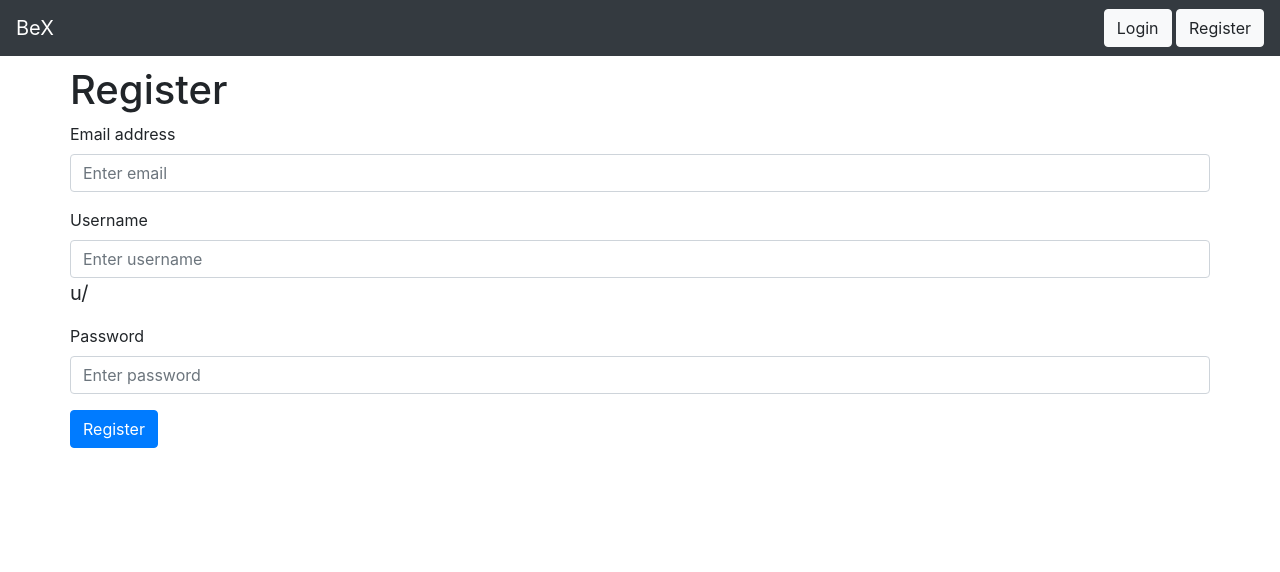
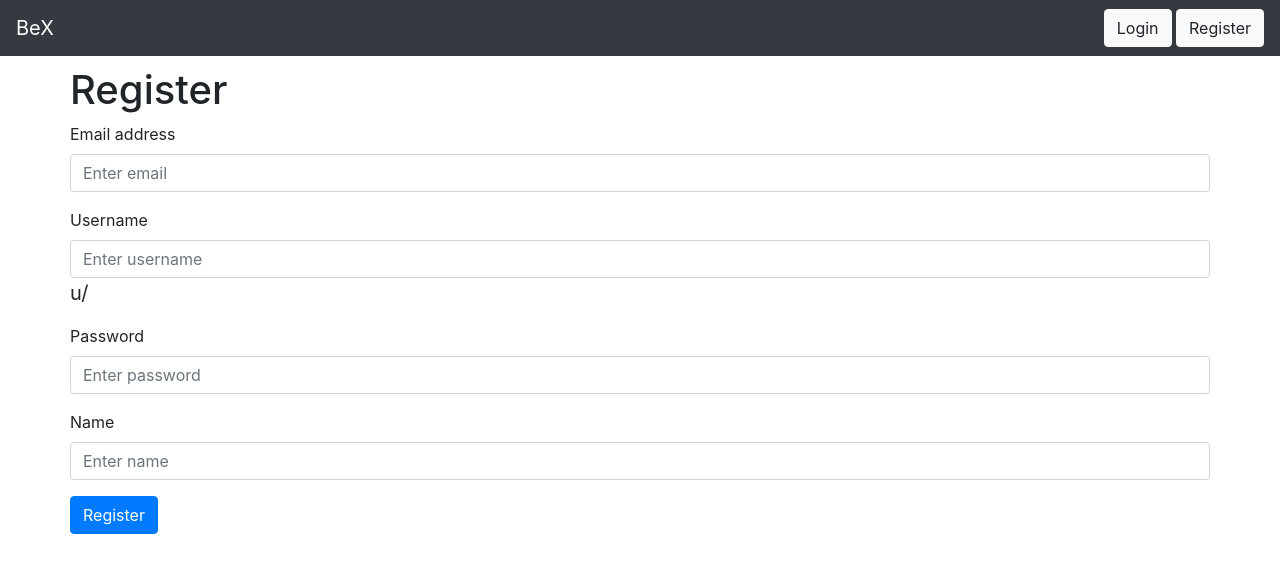
Before and after one commit to subins2000/bex, a React app in the folder frontend/: page /register in a window 1280 px wide. Shown: the top 572 px of the page. Built offline with nearby package versions, Linux system fonts and the light colour scheme.

Commit message:
Redirect on registration

```diff
--- a/frontend/src/components/Register.js
+++ b/frontend/src/components/Register.js
@@ -1,7 +1,10 @@
 import React, { Component } from 'react';
 import axios from 'axios';
+import toastr from 'toastr';
 
 import Header from './partial/Header.js';
+
+import 'toastr/build/toastr.min.css';
 
 class Register extends Component {
     constructor(props){
@@ -11,6 +14,7 @@ class Register extends Component {
             inputEmail: '',
             inputUsername: '',
             inputPassword: '',
+            inputName: '',
         };
 
         this.handleInputChange = this.handleInputChange.bind(this);
@@ -24,12 +28,20 @@ class Register extends Component {
     handleFormSubmit(e) {
         e.preventDefault();
 
+        var $this = this;
+
         axios.post('/api/users/register', {
             email: this.state.inputEmail,
             username: this.state.inputUsername,
             password: this.state.inputPassword,
-        }).then(function(response){
-            console.log(response);
+            name: this.state.inputName,
+        }).then(function(response) {
+
+            if (response.status === 201) {
+                toastr.info('Account Created!');
+                $this.props.history.push('/login');
+            }
+
         }).catch(function (error) {
             console.log(error);
         });
@@ -57,6 +69,10 @@ class Register extends Component {
                             <label for="inputPassword">Password</label>
                             <input type="password" className="form-control" id="inputPassword" placeholder="Enter password" value={this.state.inputPassword} onChange={this.handleInputChange} />
                         </div>
+                        <div className="form-group">
+                            <label for="inputName">Name</label>
+                            <input type="text" className="form-control" id="inputName" placeholder="Enter name" value={this.state.inputName} onChange={this.handleInputChange} />
+                        </div>
                         <button type="submit" className="btn btn-primary">Register</button>
                     </form>
                 </div>
```
